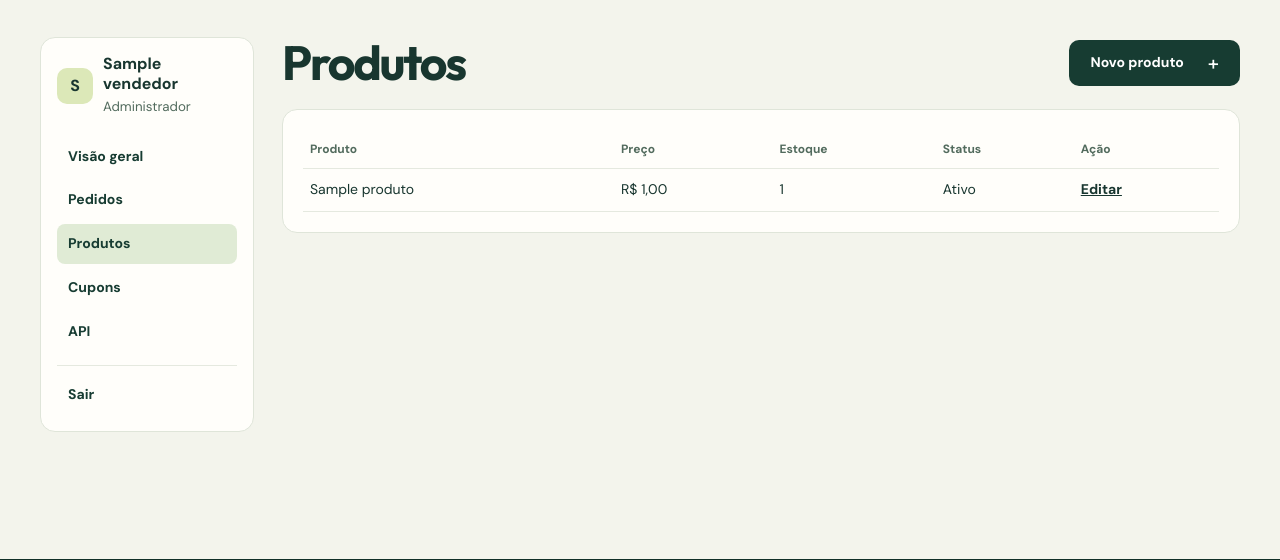
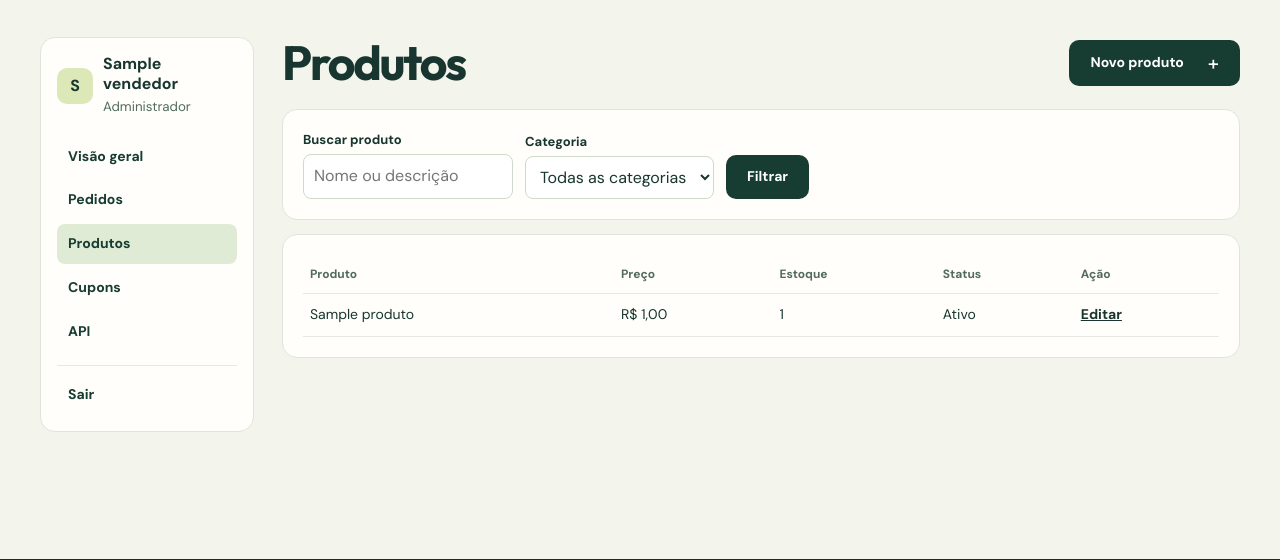
Before and after one commit to VitorDanielRC/FullStack, a Django app: page /painel/produtos/ in a window 1280 px wide. Shown: the part 114-674 px from the top of the page. Run offline with Django 5.2, Linux system fonts and the light colour scheme; a user stored in the database is signed in; tables that the repository leaves empty hold one stand-in row (values such as "Sample post").

Commit message:
feat: combinar busca e categoria no catalogo da P2

```diff
--- /dev/null
+++ b/mercadinho/loja/catalogo.py
@@ -0,0 +1,17 @@
+from django.db.models import Q
+
+from .models import Produto
+
+
+def filtrar_produtos(produtos, parametros):
+    busca = parametros.get("q", "").strip()[:100]
+    categoria = parametros.get("categoria", "")
+    if categoria not in Produto.Categoria.values:
+        categoria = ""
+
+    if busca:
+        produtos = produtos.filter(Q(nome__icontains=busca) | Q(descricao__icontains=busca))
+    if categoria:
+        produtos = produtos.filter(categoria=categoria)
+
+    return produtos, busca, categoria
--- a/mercadinho/loja/painel_views.py
+++ b/mercadinho/loja/painel_views.py
@@ -11,9 +11,10 @@ from django.views.decorators.cache import never_cache
 from django.views.decorators.http import require_http_methods, require_POST
 
 from .acesso import painel_requerido
+from .catalogo import filtrar_produtos
 from .dashboard import metricas, pedidos_do_vendedor
 from .forms import CupomForm, PeriodoForm, ProdutoForm, StatusEntregaForm
-from .models import PedidoVendedor
+from .models import PedidoVendedor, Produto
 from .services import atualizar_status_entrega
 
 
@@ -94,9 +95,13 @@ def pedido(request, perfil, pk):
 @painel_requerido
 def catalogo(request, perfil, recurso):
     _, titulo, singular, objetos = _recurso_catalogo(recurso, perfil)
+    filtros = {}
+    if recurso == "produtos":
+        objetos, busca, categoria = filtrar_produtos(objetos, request.GET)
+        filtros = {"busca": busca, "categoria_ativa": categoria, "categorias": Produto.Categoria.choices}
     return render(request, "loja/painel/catalogo.html", {
         "perfil": perfil, "titulo": titulo, "singular": singular, "recurso": recurso,
-        "pagina": _pagina(request, objetos),
+        "pagina": _pagina(request, objetos), **filtros,
     })
 
 
--- a/mercadinho/loja/templates/loja/painel/_paginacao.html
+++ b/mercadinho/loja/templates/loja/painel/_paginacao.html
@@ -1,7 +1,7 @@
 {% if pagina.has_other_pages %}
   <nav class="painel-paginacao" aria-label="Paginação">
-    {% if pagina.has_previous %}<a href="?pagina={{ pagina.previous_page_number }}">Anterior</a>{% endif %}
+    {% if pagina.has_previous %}<a href="{% querystring pagina=pagina.previous_page_number %}">Anterior</a>{% endif %}
     <span>Página {{ pagina.number }} de {{ pagina.paginator.num_pages }}</span>
-    {% if pagina.has_next %}<a href="?pagina={{ pagina.next_page_number }}">Próxima</a>{% endif %}
+    {% if pagina.has_next %}<a href="{% querystring pagina=pagina.next_page_number %}">Próxima</a>{% endif %}
   </nav>
 {% endif %}
--- a/mercadinho/loja/templates/loja/painel/catalogo.html
+++ b/mercadinho/loja/templates/loja/painel/catalogo.html
@@ -4,6 +4,25 @@
   <h1>{{ titulo }}</h1>
   {% if perfil.eh_admin %}<a class="button button-dark" href="{% url 'painel:novo' recurso=recurso %}">Novo {{ singular }} <span aria-hidden="true">+</span></a>{% endif %}
 </header>
+{% if recurso == 'produtos' %}
+  <form method="get" class="painel-cartao painel-filtro" role="search" aria-label="Buscar produtos da sua loja">
+    <div>
+      <label for="q">Buscar produto</label>
+      <input id="q" name="q" type="search" maxlength="100" value="{{ busca }}" placeholder="Nome ou descrição">
+    </div>
+    <div>
+      <label for="categoria">Categoria</label>
+      <select id="categoria" name="categoria">
+        <option value="">Todas as categorias</option>
+        {% for valor, rotulo in categorias %}
+          <option value="{{ valor }}" {% if valor == categoria_ativa %}selected{% endif %}>{{ rotulo }}</option>
+        {% endfor %}
+      </select>
+    </div>
+    <button type="submit" class="button button-dark">Filtrar</button>
+    {% if busca or categoria_ativa %}<a class="text-link" href="{% url 'painel:catalogo' recurso='produtos' %}">Limpar</a>{% endif %}
+  </form>
+{% endif %}
 <div class="painel-cartao painel-rolagem">
   <table class="painel-tabela">
     <thead><tr><th scope="col">{{ singular|capfirst }}</th>{% if recurso == 'produtos' %}<th scope="col">Preço</th><th scope="col">Estoque</th>{% else %}<th scope="col">Desconto</th><th scope="col">Validade</th>{% endif %}<th scope="col">Status</th>{% if perfil.eh_admin %}<th scope="col">Ação</th>{% endif %}</tr></thead>
@@ -15,7 +34,11 @@
           <td>{{ item.ativo|yesno:"Ativo,Inativo" }}</td>
           {% if perfil.eh_admin %}<td><a href="{% url 'painel:editar' recurso=recurso pk=item.pk %}" aria-label="Editar {{ item }}">Editar</a></td>{% endif %}
         </tr>
-      {% empty %}<tr><td colspan="{% if perfil.eh_admin %}5{% else %}4{% endif %}">Nenhum {{ singular }} cadastrado.</td></tr>{% endfor %}
+      {% empty %}
+        <tr><td colspan="{% if perfil.eh_admin %}5{% else %}4{% endif %}">
+          {% if busca or categoria_ativa %}Nenhum produto encontrado com esses filtros.{% else %}Nenhum {{ singular }} cadastrado.{% endif %}
+        </td></tr>
+      {% endfor %}
     </tbody>
   </table>
   {% include 'loja/painel/_paginacao.html' %}
```
Also changed, not shown: mercadinho/loja/api_views.py (+7 -0 lines), mercadinho/loja/test_p2.py (+28 -0 lines), mercadinho/loja/views.py (+2 -9 lines), mercadinho/README.md.
